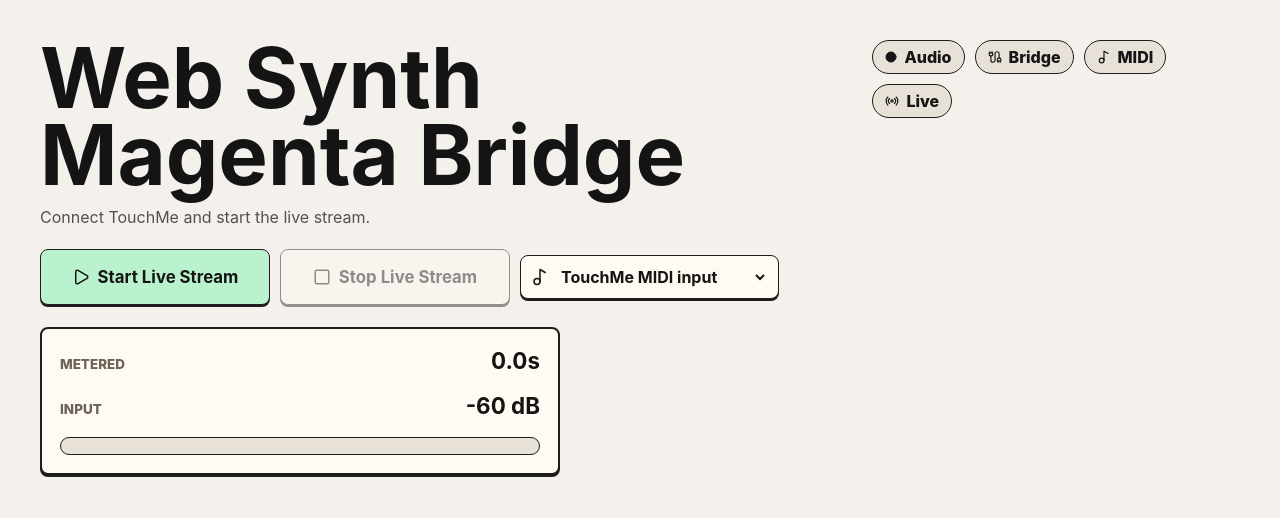
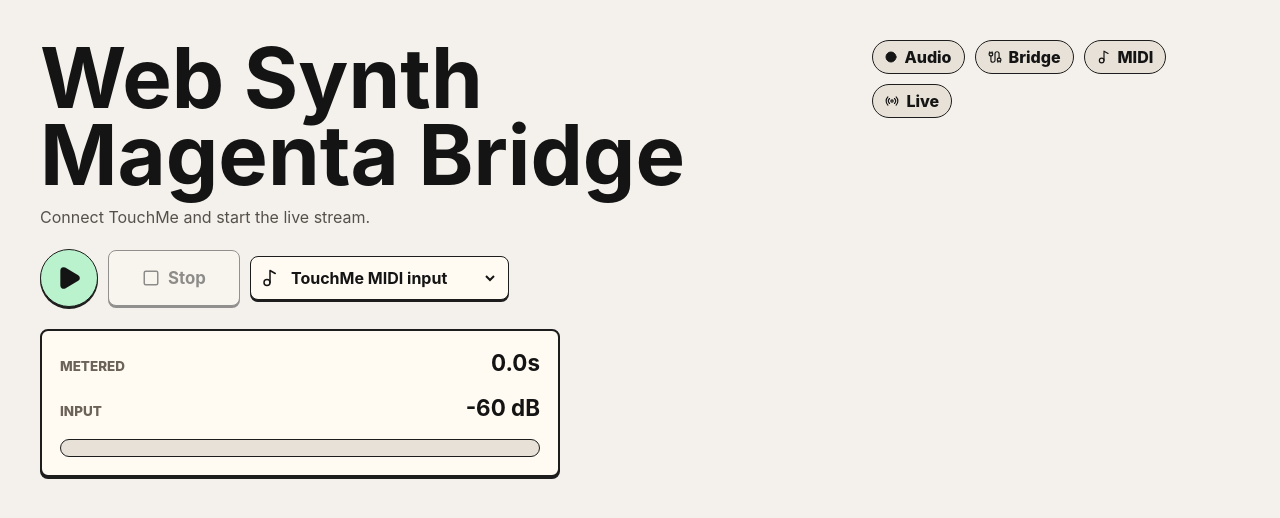
Before and after one commit to audovychenko-mentoring/web-synth-magenta-bridge, a React (Vite) app in the folder apps/web/: page / in a window 1280 px wide. Shown: the top 518 px of the page. Built offline with nearby package versions, Linux system fonts and the light colour scheme.

Commit message:
Use standard play control

```diff
--- a/apps/web/src/main.tsx
+++ b/apps/web/src/main.tsx
@@ -351,13 +351,18 @@
       </section>
 
       <section className="transport">
-        <button className="primaryAction startAction" onClick={startLiveStream} disabled={live}>
-          {audioReady ? <Check size={18} /> : <Play size={18} />}
-          Start Live Stream
+        <button
+          aria-label="Play live stream"
+          className="playAction"
+          onClick={startLiveStream}
+          disabled={live}
+          title="Play"
+        >
+          <Play size={26} fill="currentColor" />
         </button>
         <button className="primaryAction stopAction" onClick={stopLiveStream} disabled={!live}>
           <Square size={18} />
-          Stop Live Stream
+          Stop
         </button>
         <div className="sourcePicker">
           <Music2 size={18} />
--- a/apps/web/src/styles.css
+++ b/apps/web/src/styles.css
@@ -106,12 +106,21 @@
 }
 
 .primaryAction {
-  min-width: 230px;
+  min-width: 132px;
   min-height: 56px;
   font-size: 1.05rem;
 }
 
-.startAction:not(:disabled) {
+.playAction {
+  width: 58px;
+  height: 58px;
+  min-width: 58px;
+  min-height: 58px;
+  border-radius: 999px;
+  padding: 0;
+}
+
+.playAction:not(:disabled) {
   background: #b9f2cc;
 }
 
```
